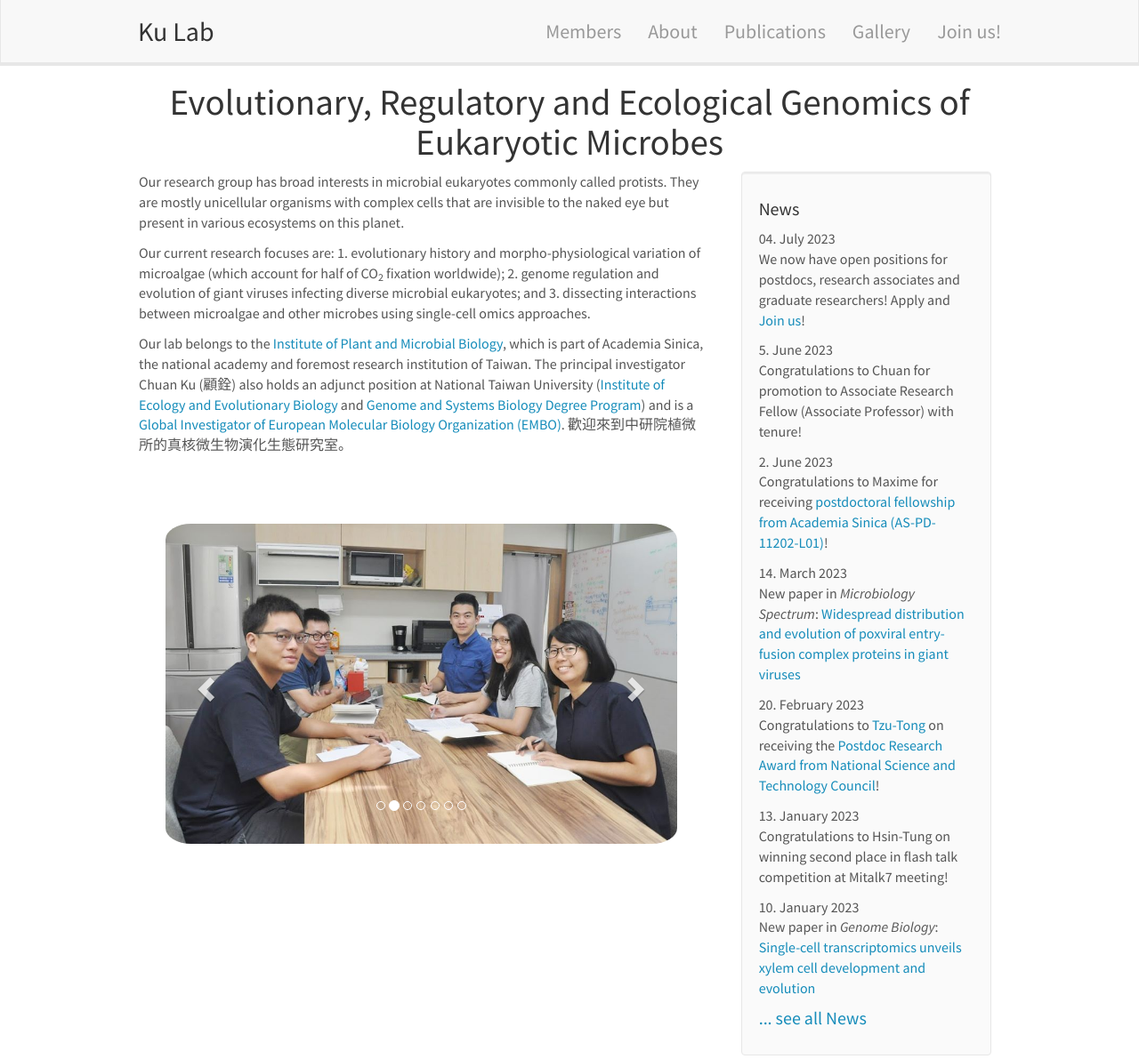
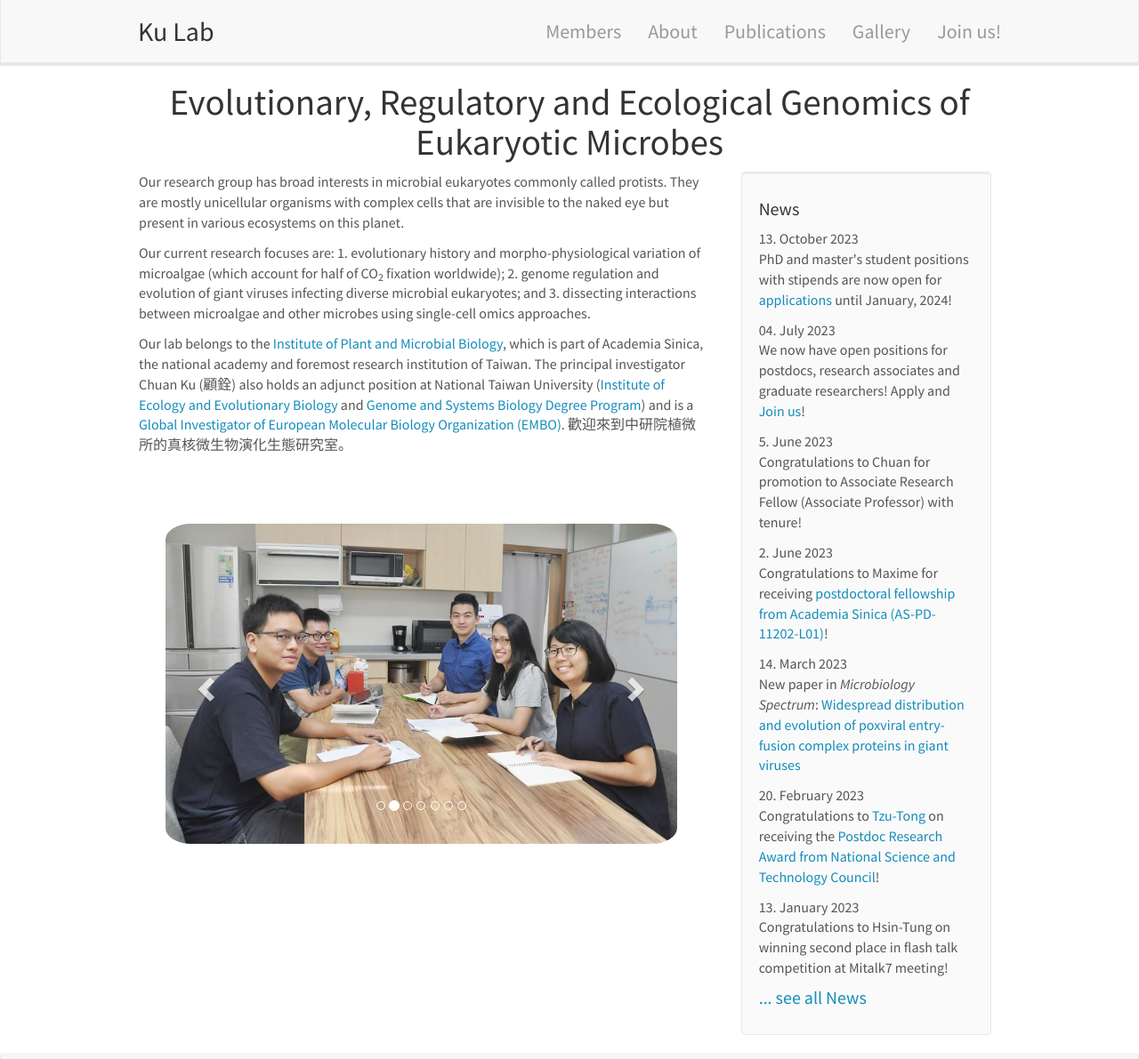
Before and after one commit to tzutongkao/Kao_Lab, a Jekyll site: the page built from _pages/home.md, in a window 1280 px wide and 1400 px high, cut to the strip 0-1191 px from the top of the window. Shown: the whole strip at 89% size. Built offline with Jekyll 4.4.1, drawn with Linux system fonts in a browser that asks for light colours; nearby versions of some CDN libraries.

Commit message:
Update news.yml

```diff
--- a/_data/news.yml
+++ b/_data/news.yml
@@ -1,3 +1,6 @@
+- date: 13. October 2023
+  headline: "PhD and master's student positions with stipends are now open for <a href='https://chuanku-lab.github.io/kulab/positions'>applications</a> until January, 2024!"
+
 - date: 04. July 2023
   headline: "We now have open positions for postdocs, research associates and graduate researchers! Apply and <a href='https://chuanku-lab.github.io/kulab/positions'>Join us</a>!"
 
```
